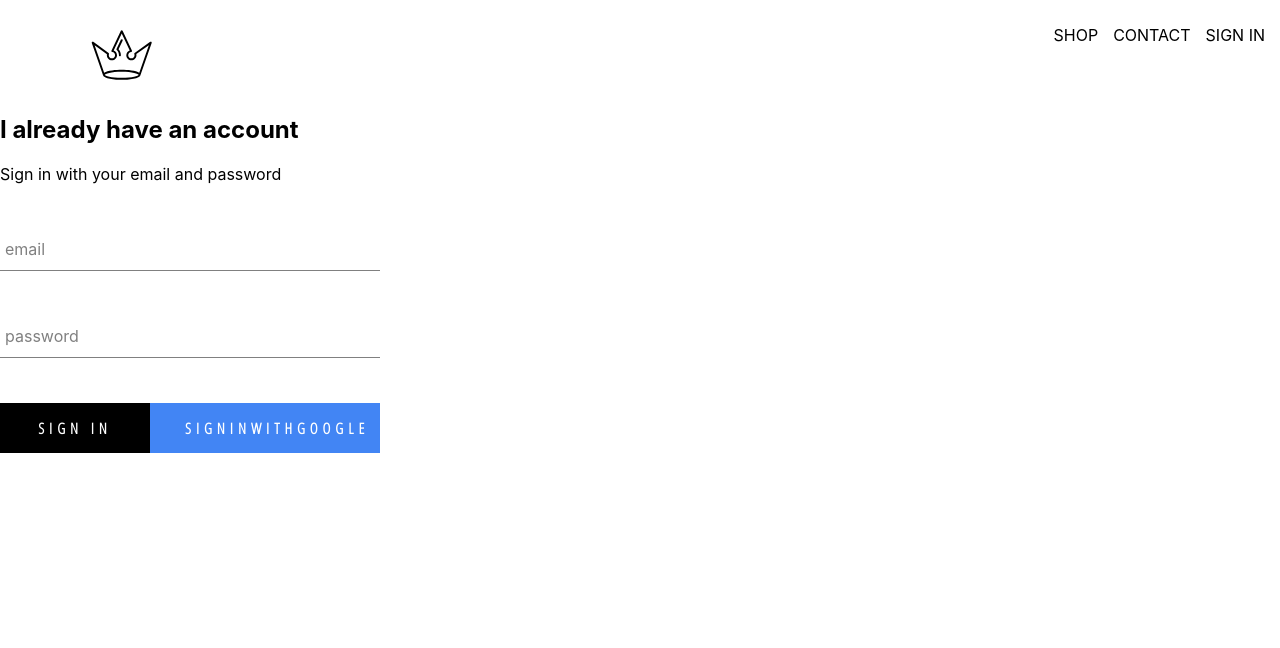
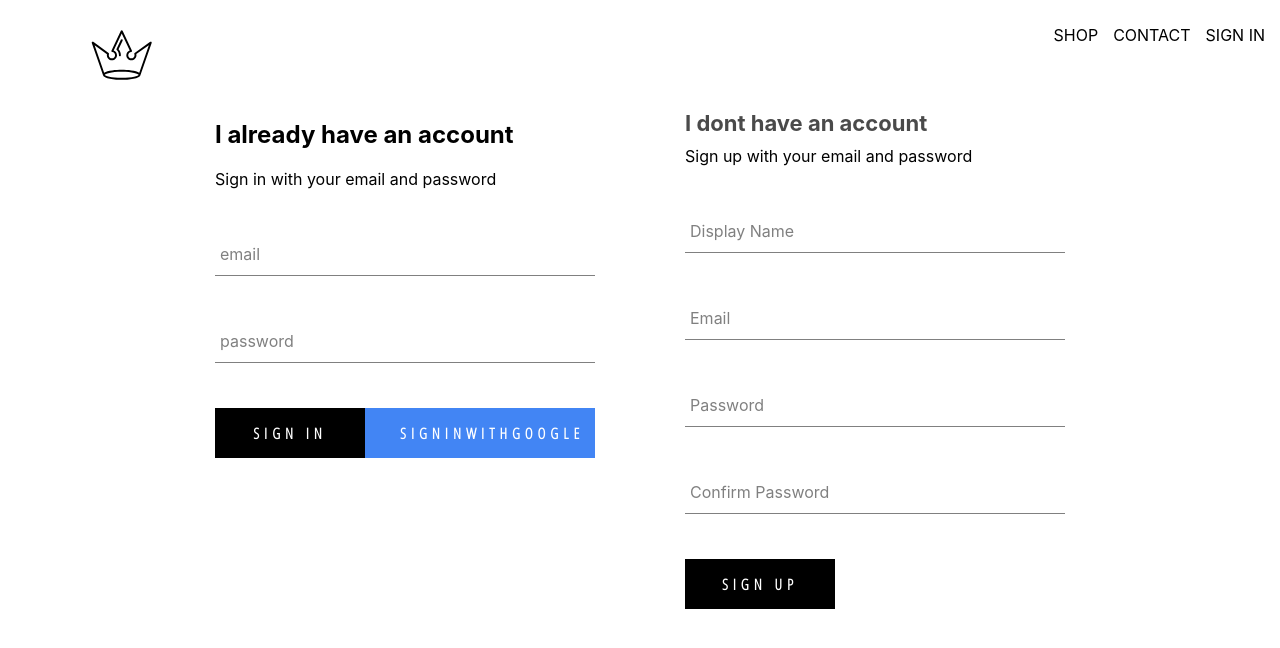
Before and after one commit to melikeapple/crown-clothing, a React (Create React App) app: page /signin in a window 1280 px wide. Shown: the top 648 px of the page. Built offline with nearby package versions, Linux system fonts and the light colour scheme; no server answers.

Commit message:
implemented firebase utils,included ability store authenticated users into our firestore database

```diff
--- a/src/App.js
+++ b/src/App.js
@@ -5,26 +5,38 @@
 import ShopPage from "./pages/shop/shop.component";
 import Header from "./components/header/header-component";
 import SignInAndSignUpPage from "./pages/sign-in-and-sign-up/sign-in-and-sign-up.component";
-import {auth} from "./firebase/firebase.utils";
+import {auth, createUserProfileDocument} from "./firebase/firebase.utils";
 
 
 class App extends React.Component {
     constructor(props) {
         super(props);
         this.state = {
-            currentUser: ''
+            currentUser: null
         }
     }
 
     unsubscribeFromAuth = null
 
     componentDidMount() {
-        this.unsubscribeFromAuth = auth.onAuthStateChanged(user => {
-            this.setState({currentUser: user});
+        this.unsubscribeFromAuth = auth.onAuthStateChanged(async userAuth => {
+            if (userAuth) {
+                const userRef = await createUserProfileDocument(userAuth);
 
-            console.log(user);
+                userRef.onSnapshot(snapshot => {
+                    this.setState({
+                        currentUser: {
+                            id: snapshot.id,
+                            ...snapshot.data()
+                        }
+                    });
+                    console.log(this.state);
+                })
+            }
+            this.setState({currentUser: userAuth})
         })
     }
+
     componentWillUnmount() {
         this.unsubscribeFromAuth();
     }
--- /dev/null
+++ b/src/components/sign-up/sign-up.component.jsx
@@ -0,0 +1,89 @@
+import React from "react";
+import FormInput from "../form-input/form-input.component";
+import CustomButton from "../custom-button/custom-button.component";
+import {auth, createUserProfileDocument} from "../../firebase/firebase.utils";
+import './sign-up.styles.scss';
+
+class SignUp extends React.Component {
+    constructor(props) {
+        super(props);
+        this.state = {
+            displayName: '',
+            email: '',
+            password: '',
+            confirmPassword: ''
+        }
+    }
+
+    handleSubmit = async event => {
+        event.preventDefault();
+        const {displayName, email, password, confirmPassword} = this.state;
+        if (password !== confirmPassword) {
+            alert('password dont match ');
+            return;
+        }
+        try {
+            const {user} = await auth.createUserWithEmailAndPassword(
+                email,
+                password
+            )
+            await createUserProfileDocument(user, {displayName})
+            this.setState({
+                displayName: '',
+                email: '',
+                password: '',
+                confirmPassword: ''
+            })
+
+        } catch (e) {
+            console.error(e);
+        }
+    }
+    handleChange = event =>{
+        const {name,value} = event.target;
+        this.setState({[name]: value})
+    }
+    render() {
+        const {displayName, email, password, confirmPassword} = this.state;
+        return (
+            <div className='sign-up'>
+                <h2 className='title'>I dont have an account</h2>
+                <span>Sign up with your email and password</span>
+                <form className="sign-up-form" onSubmit={this.handleSubmit}>
+                    <FormInput
+                        type='text'
+                        name='displayName'
+                        value={displayName}
+                        onChange={this.handleChange}
+                        label='Display Name'
+                        required
+                    /> <FormInput
+                    type='email'
+                    name='email'
+                    value={email}
+                    onChange={this.handleChange}
+                    label='Email'
+                    required
+                /> <FormInput
+                    type='password'
+                    name='password'
+                    value={password}
+                    onChange={this.handleChange}
+                    label='Password'
+                    required
+                /> <FormInput
+                    type='password'
+                    name='confirmPassword'
+                    value={confirmPassword}
+                    onChange={this.handleChange}
+                    label='Confirm Password'
+                    required
+                />
+                    <CustomButton type='submit'>SIGN UP</CustomButton>
+                </form>
+            </div>
+        )
+    }
+}
+
+export default SignUp;
--- /dev/null
+++ b/src/components/sign-up/sign-up.styles.scss
@@ -0,0 +1,9 @@
+.sign-up{
+  display: flex;
+  flex-direction: column;
+  width: 380px;
+
+  .title{
+    margin: 10px 0;
+  }
+}
--- a/src/firebase/firebase.utils.js
+++ b/src/firebase/firebase.utils.js
@@ -12,14 +12,35 @@
     appId: "1:362896262346:web:0683c5c73cdc10fe082033",
     measurementId: "G-0SRBJHMQNS"
 };
+export const createUserProfileDocument = async (userAuth, additionalData) => {
+    if (!userAuth) return;
+    const userRef = firestore.doc(`users/${userAuth.uid}`);
+    const snapShot = await userRef.get();
+    if (!snapShot.exists) {
+        const {displayName, email} =userAuth;
+        const createdAt = new Date();
+        try{
+            await userRef.set({
+                displayName,
+                email,
+                createdAt,
+                ...additionalData
+            })
+
+        }catch (e) {
+            console.log('error creating user',e.message)
+        }
+    }
+    return userRef;
+}
 
 firebase.initializeApp(config);
 
-export const auth= firebase.auth();
+export const auth = firebase.auth();
 export const firestore = firebase.firestore();
 
 const provider = new firebase.auth.GoogleAuthProvider();
-provider.setCustomParameters({prompt:'select_account'});
-export const signInWithGoogle=()=> auth.signInWithPopup(provider);
+provider.setCustomParameters({prompt: 'select_account'});
+export const signInWithGoogle = () => auth.signInWithPopup(provider);
 
 export default firebase;
--- a/src/pages/sign-in-and-sign-up/sign-in-and-sign-up.component.jsx
+++ b/src/pages/sign-in-and-sign-up/sign-in-and-sign-up.component.jsx
@@ -1,10 +1,12 @@
 import React from "react";
 import SignIn from "../../components/sign-in/sign-in.component";
+import SignUp from "../../components/sign-up/sign-up.component";
 import './sign-in-and-sign-up.styles.scss';
 
 const SignInAndSignUpPage = ()=>(
     <div className='sign-in-and-sign-up'>
         <SignIn/>
+        <SignUp/>
     </div>
 )
 export default SignInAndSignUpPage;
--- a/src/pages/sign-in-and-sign-up/sign-in-and-sign-up.styles.scss
+++ b/src/pages/sign-in-and-sign-up/sign-in-and-sign-up.styles.scss
@@ -0,0 +1,6 @@
+.sign-in-and-sign-up{
+  width: 850px;
+  display: flex;
+  justify-content: space-between;
+  margin: 30px auto;
+}
```
